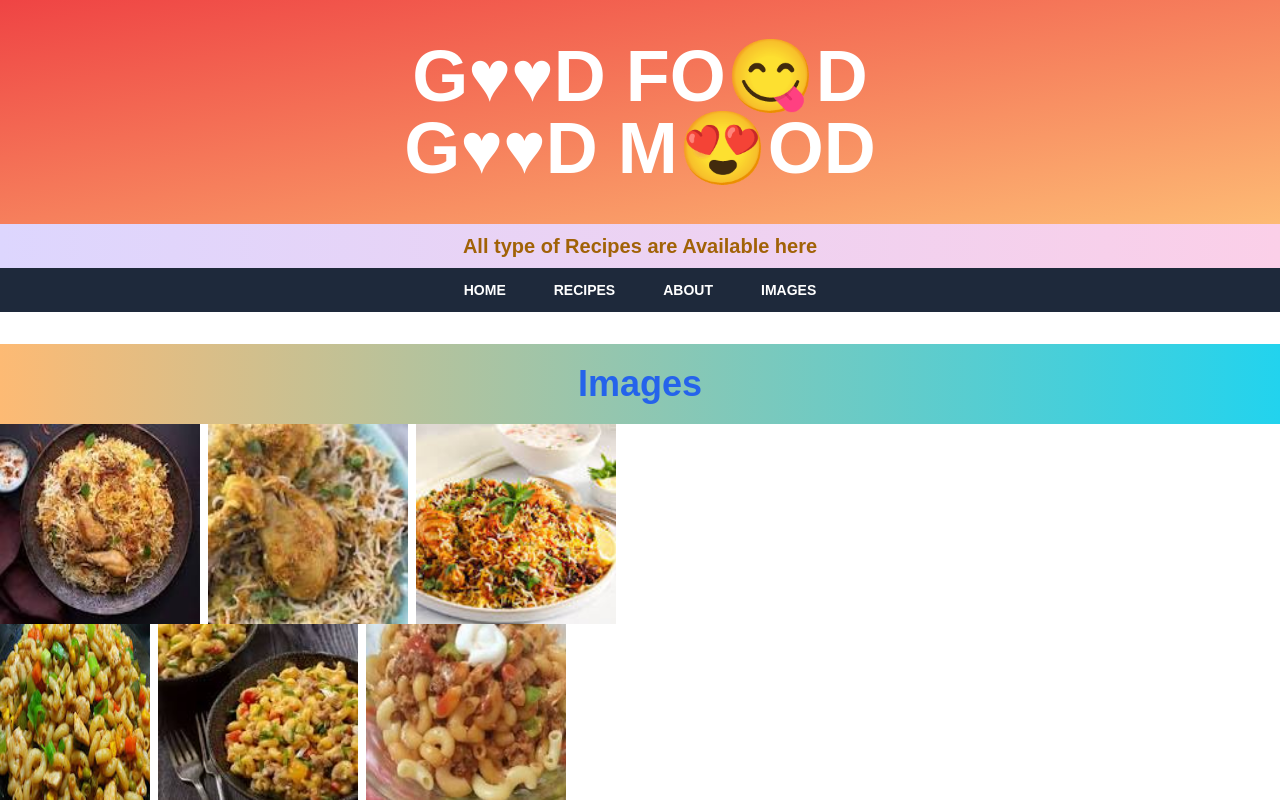
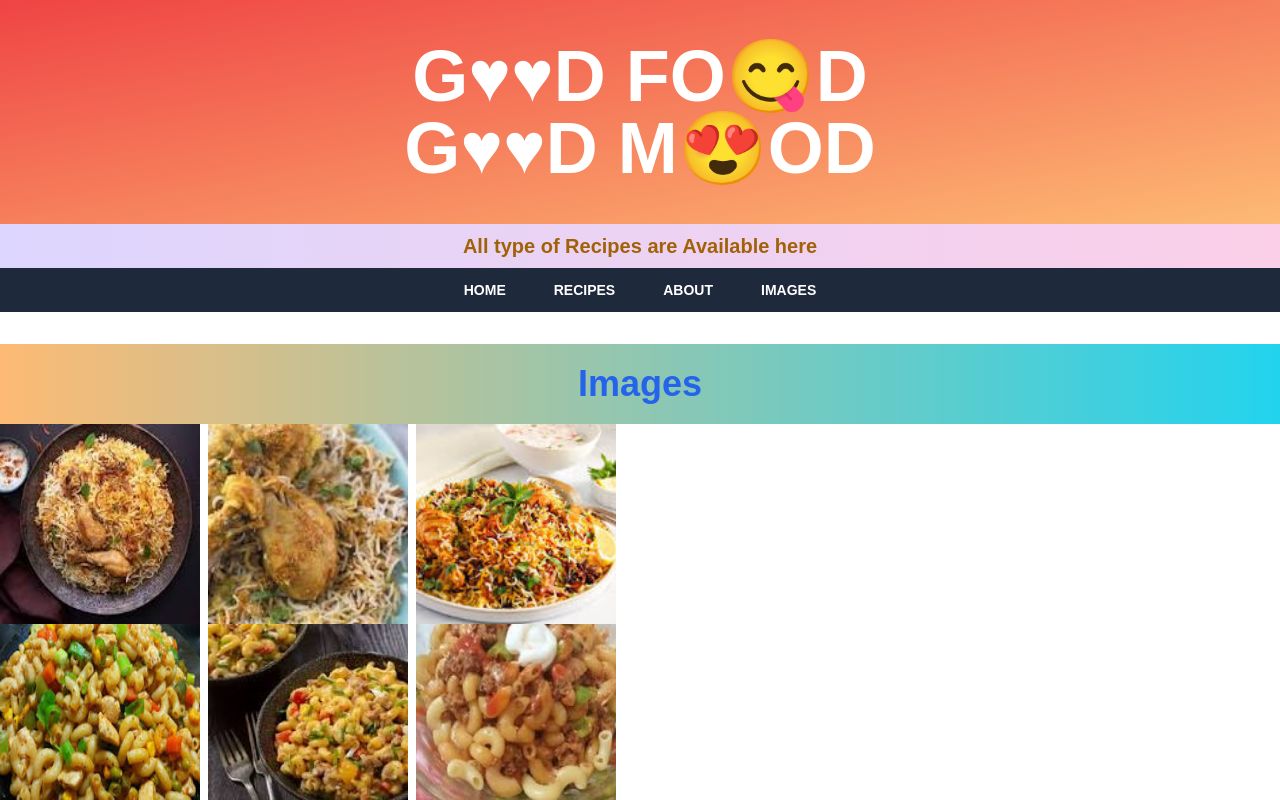
Before and after one commit to MaryamAnsari123/class3-hw, a Next.js app: page /images in a window 1280 px wide. Shown: the top 800 px of the page. Built offline with nearby package versions, Linux system fonts and the light colour scheme.

Commit message:
Update page.tsx

```diff
--- a/app/images/page.tsx
+++ b/app/images/page.tsx
@@ -33,7 +33,7 @@ export default function images(){
 
                     src="/img/m1.jpeg" // Path to your logo in the public folder
                     alt="pic1"
-                    width={150} // Adjust the size as needed
+                    width={200} // Adjust the size as needed
                     height={100} // Adjust the size as needed
 />
 <Image
```
